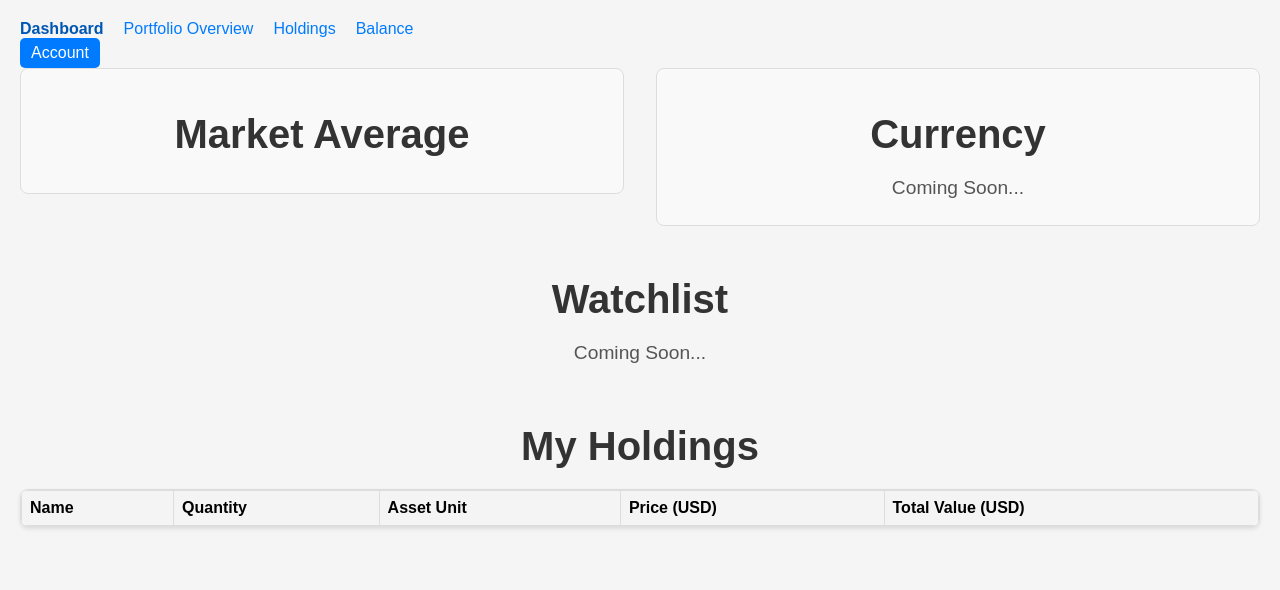
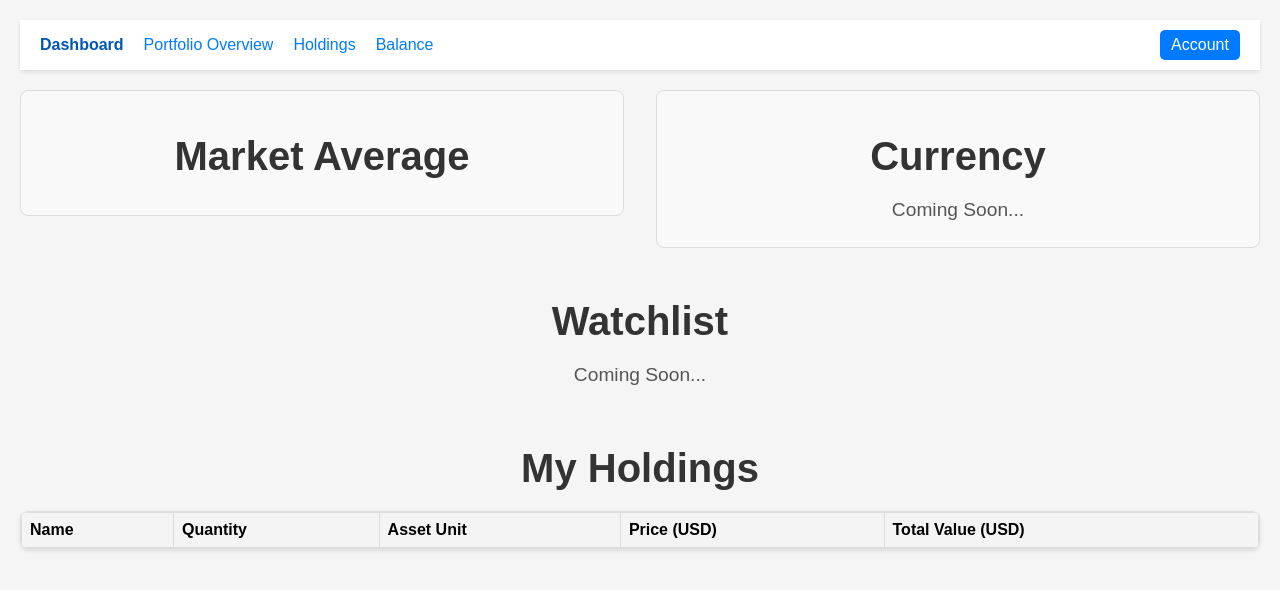
Before and after one commit to fintrack-project/financial-tracker-frontend, a React (Create React App) app: page /dashboard in a window 1280 px wide. Shown: the top 590 px of the page. Built offline with nearby package versions, Linux system fonts and the light colour scheme; no server answers.

Commit message:
account menu fixed

```diff
--- a/src/components/Menu/AccountMenu.css
+++ b/src/components/Menu/AccountMenu.css
@@ -1,7 +1,9 @@
 .account-menu {
-  position: relative;
-  display: flex; /* Ensure the account menu aligns properly */
+  position: relative; /* Ensure the dropdown menu is positioned relative to this container */
+  display: flex; /* Align the account button properly */
   align-items: center; /* Vertically align the button */
+  justify-content: flex-end; /* Align the button to the right */
+  margin-left: auto; /* Push the account menu to the right */
 }
 
 .account-button {
@@ -25,16 +27,16 @@
 }
 
 .dropdown-menu {
-  position: absolute;
-  top: 40px;
-  right: 0;
-  background-color: white;
-  border: 1px solid #ccc;
-  border-radius: 5px;
-  box-shadow: 0 4px 8px rgba(0, 0, 0, 0.1);
-  padding: 10px;
-  width: 200px;
-  z-index: 1000;
+  position: absolute; /* Position the dropdown relative to the parent */
+  top: 40px; /* Position the dropdown below the button */
+  right: 0; /* Align the dropdown to the right edge of the parent */
+  background-color: white; /* Set the background color */
+  border: 1px solid #ccc; /* Add a border for separation */
+  border-radius: 5px; /* Add rounded corners */
+  box-shadow: 0 4px 8px rgba(0, 0, 0, 0.1); /* Add a subtle shadow for depth */
+  padding: 10px; /* Add padding inside the dropdown */
+  width: 150px; /* Set a fixed width for the dropdown */
+  z-index: 1000; /* Ensure the dropdown appears above other elements */
 }
 
 .dropdown-menu p {
@@ -54,6 +56,6 @@
   font-size: 1rem;
 }
 
-.account-menu.logout-button:hover {
+.account-menu .logout-button:hover {
   background-color: #c82333;
 }
--- a/src/components/NavigationBar/MainNavigationBar.css
+++ b/src/components/NavigationBar/MainNavigationBar.css
@@ -1,6 +1,7 @@
 .navigation-bar {
   display: flex;
   align-items: center; /* Vertically align items */
+  flex: 1; /* Allow the navigation bar to grow and fill available space */
   justify-content: flex-start; /* Align content to the left */
 }
 
--- a/src/pages/PortfolioOverview/PortfolioOverview.css
+++ b/src/pages/PortfolioOverview/PortfolioOverview.css
@@ -1,6 +1,9 @@
+/* General container styling */
 .portfolio-overview-container {
   text-align: center;
   padding: 20px;
+  background-color: #f9f9f9; /* Light background for better contrast */
+  min-height: 100vh; /* Ensure the page takes up the full viewport height */
 }
 
 .portfolio-overview-container h1 {
@@ -34,28 +37,23 @@
   margin: 10px 0;
 }
 
-.content {
-  display: flex; /* Use flexbox to align sections horizontally */
-  flex-direction: row; /* Ensure sections are placed side by side */
-  justify-content: space-between; /* Add space between left and right sections */
-  align-items: flex-start; /* Align items at the top */
-  gap: 16px; /* Add spacing between sections */
-  width: 100%; /* Ensure the content takes full width */
+/* Top bar styling */
+.top-bar {
+  display: flex;
+  justify-content: space-between;
+  align-items: center;
+  margin-bottom: 20px;
+  padding: 10px 20px;
+  background-color: #ffffff; /* White background for the top bar */
+  box-shadow: 0 2px 4px rgba(0, 0, 0, 0.1); /* Subtle shadow for separation */
 }
 
-.left-section,
-.right-section {
-  flex: 1; /* Make both sections take equal width */
-  padding: 16px;
-  border: 1px solid #ddd; /* Optional: Add a border for clarity */
-  border-radius: 8px; /* Optional: Add rounded corners */
-  background-color: #f9f9f9; /* Optional: Add a background color */
+/* Chart container styling */
+.chart-container {
+  margin: 40px auto;
+  padding: 20px;
+  background-color: #ffffff; /* White background for the chart container */
+  border-radius: 8px; /* Rounded corners */
+  box-shadow: 0 4px 8px rgba(0, 0, 0, 0.1); /* Subtle shadow for depth */
+  max-width: 800px; /* Limit the width of the chart container */
 }
-
-.left-section {
-  margin-right: 8px; /* Optional: Add spacing to the right of the left section */
-}
-
-.right-section {
-  margin-left: 8px; /* Optional: Add spacing to the left of the right section */
-}
--- a/src/pages/PortfolioOverview/PortfolioOverview.tsx
+++ b/src/pages/PortfolioOverview/PortfolioOverview.tsx
@@ -1,15 +1,21 @@
 import React, { useState } from 'react';
+import { PieChart, Pie, Cell, Tooltip, ResponsiveContainer, LineChart, Line, BarChart, Bar, XAxis, YAxis, CartesianGrid, Legend, ComposedChart } from 'recharts';
+import { useHoldingsData } from 'hooks/useHoldingsData';
 import AccountMenu from '../../components/Menu/AccountMenu';
 import MainNavigationBar from 'components/NavigationBar/MainNavigationBar';
 import './PortfolioOverview.css'; // Import the CSS file
 
 const PortfolioOverview: React.FC = () => {
   const [accountId, setAccountId] = useState<string | null>(null); // Store the currently logged-in account ID
+  const { holdings, loading: holdingsLoading } = useHoldingsData(accountId);
 
   // Callback to get the accountId from AccountMenu
   const handleAccountChange = (newAccountId: string) => {
     setAccountId(newAccountId);
   };
+
+  // Colors for the pie chart
+  const COLORS = ['#0088FE', '#00C49F', '#FFBB28', '#FF8042', '#A28EFF', '#FF6F61'];
 
   return (
     <div className="portfolio-overview-container">
@@ -23,13 +29,28 @@ const PortfolioOverview: React.FC = () => {
       </div>
       <div className='portfolio-overview-list'>
         <h1>Portfolio Overview</h1>
-        <div className="content">
-          <div className="left-section">
-            <h2>Balance</h2>
-          </div>
-          <div className="right-section">
-            <h2>Assets</h2>
-          </div>
+        {/* Pie Chart for Holdings */}
+        <div className="chart-container">
+          <h2>Holdings Distribution</h2>
+          <ResponsiveContainer width="100%" height={300}>
+            <PieChart>
+              <Pie
+                data={holdings}
+                dataKey="value" // Replace with the correct key for holdings value
+                nameKey="assetName" // Replace with the correct key for asset name
+                cx="50%"
+                cy="50%"
+                outerRadius={100}
+                fill="#8884d8"
+                label
+              >
+                {holdings.map((_, index) => (
+                  <Cell key={`cell-${index}`} fill={COLORS[index % COLORS.length]} />
+                ))}
+              </Pie>
+              <Tooltip />
+            </PieChart>
+          </ResponsiveContainer>
         </div>
       </div>
     </div>
```
